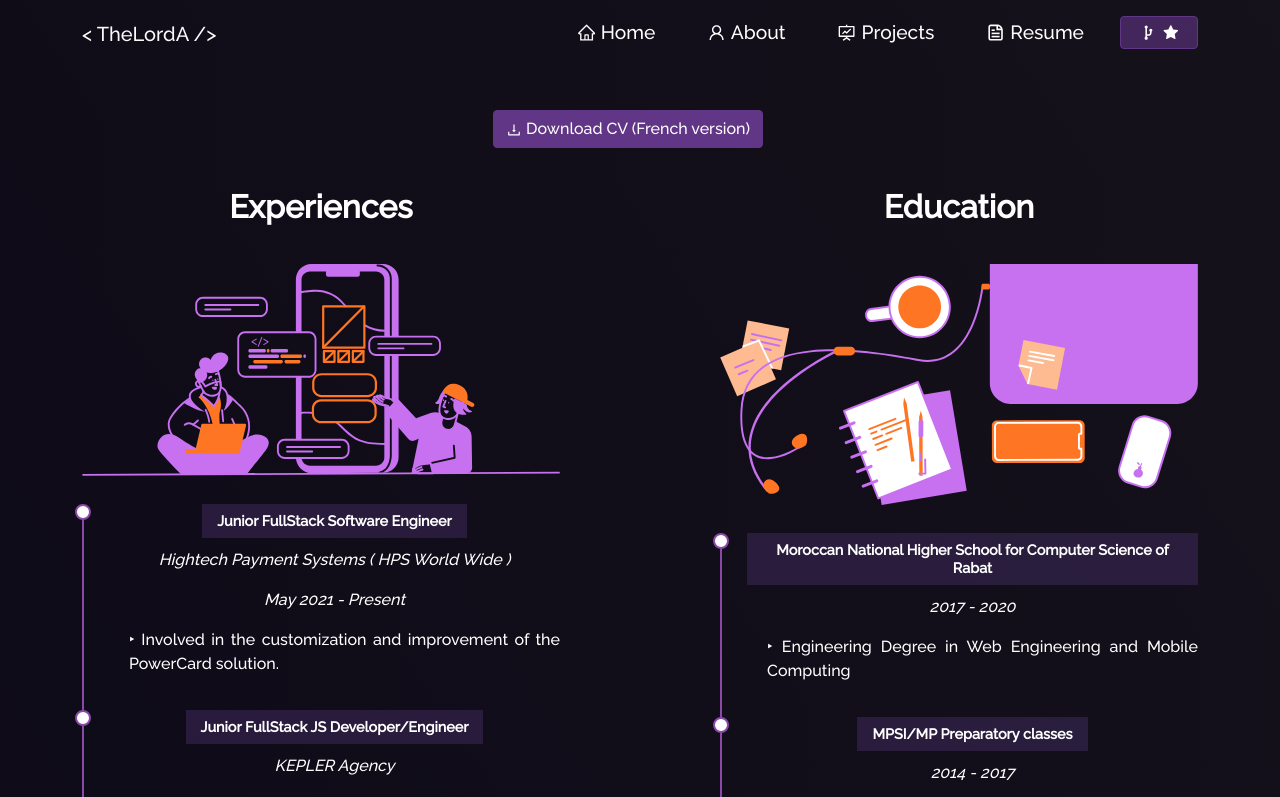
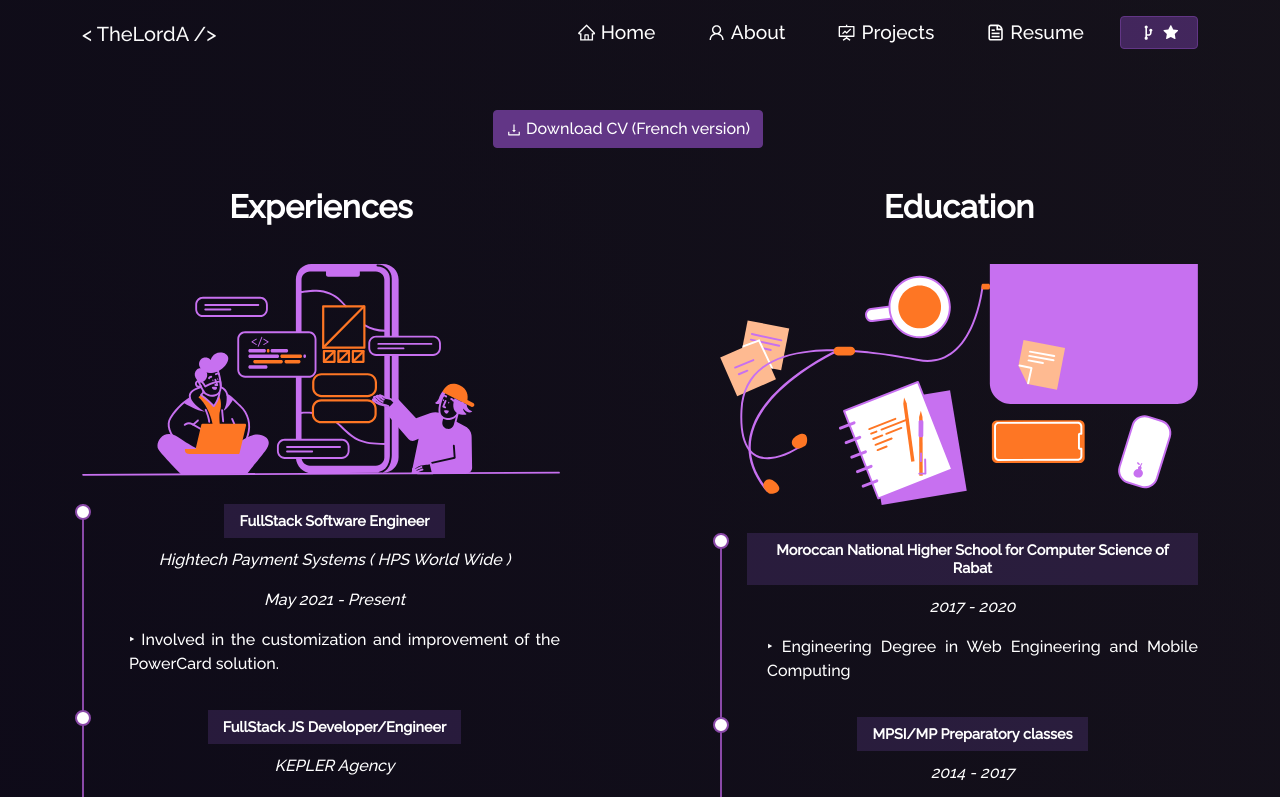
Before and after one commit to TheLordA/Resume, a React (Create React App) app: page /resume/cv in a window 1280 px wide. Shown: the top 797 px of the page. Built offline with nearby package versions, Linux system fonts and the light colour scheme.

Commit message:
Typo fix & Update resume

```diff
--- a/src/components/Resume/Resume.js
+++ b/src/components/Resume/Resume.js
@@ -35,7 +35,7 @@ const Resume = () => {
 						/>
 						<ResumeContent
 							title="
-                            Junior FullStack Software Engineer"
+                           FullStack Software Engineer"
 							company="Hightech Payment Systems ( HPS World Wide )"
 							date="May 2021 - Present"
 							content={[
@@ -44,7 +44,7 @@ const Resume = () => {
 						/>
 						<ResumeContent
 							title="
-                            Junior FullStack JS Developer/Engineer"
+                           FullStack JS Developer/Engineer"
 							company="KEPLER Agency"
 							date="Jul 2019 - Apr 2019"
 							content={[
```
Also changed, not shown: 2 other files (tests, documents, lock files or other folders).
